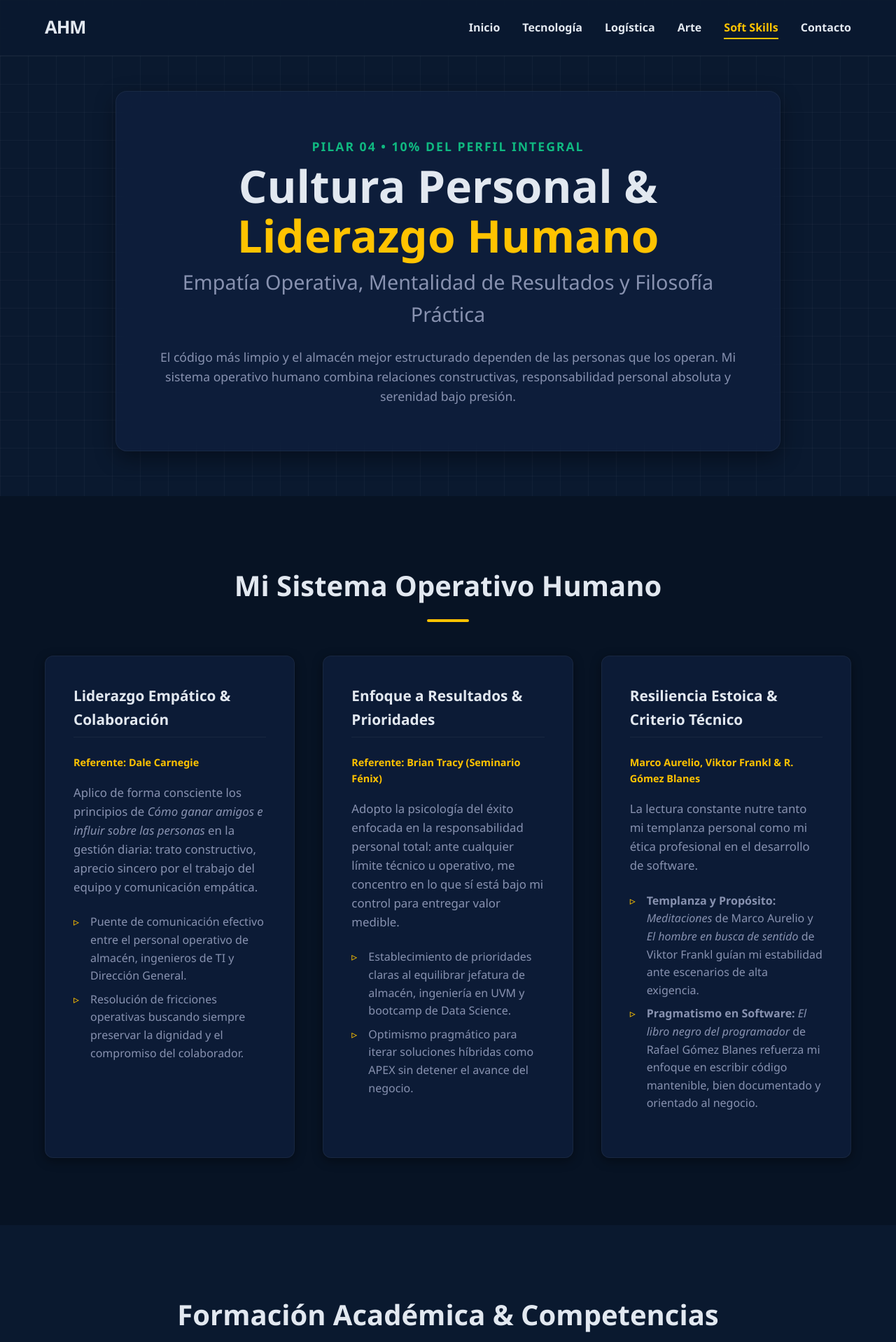
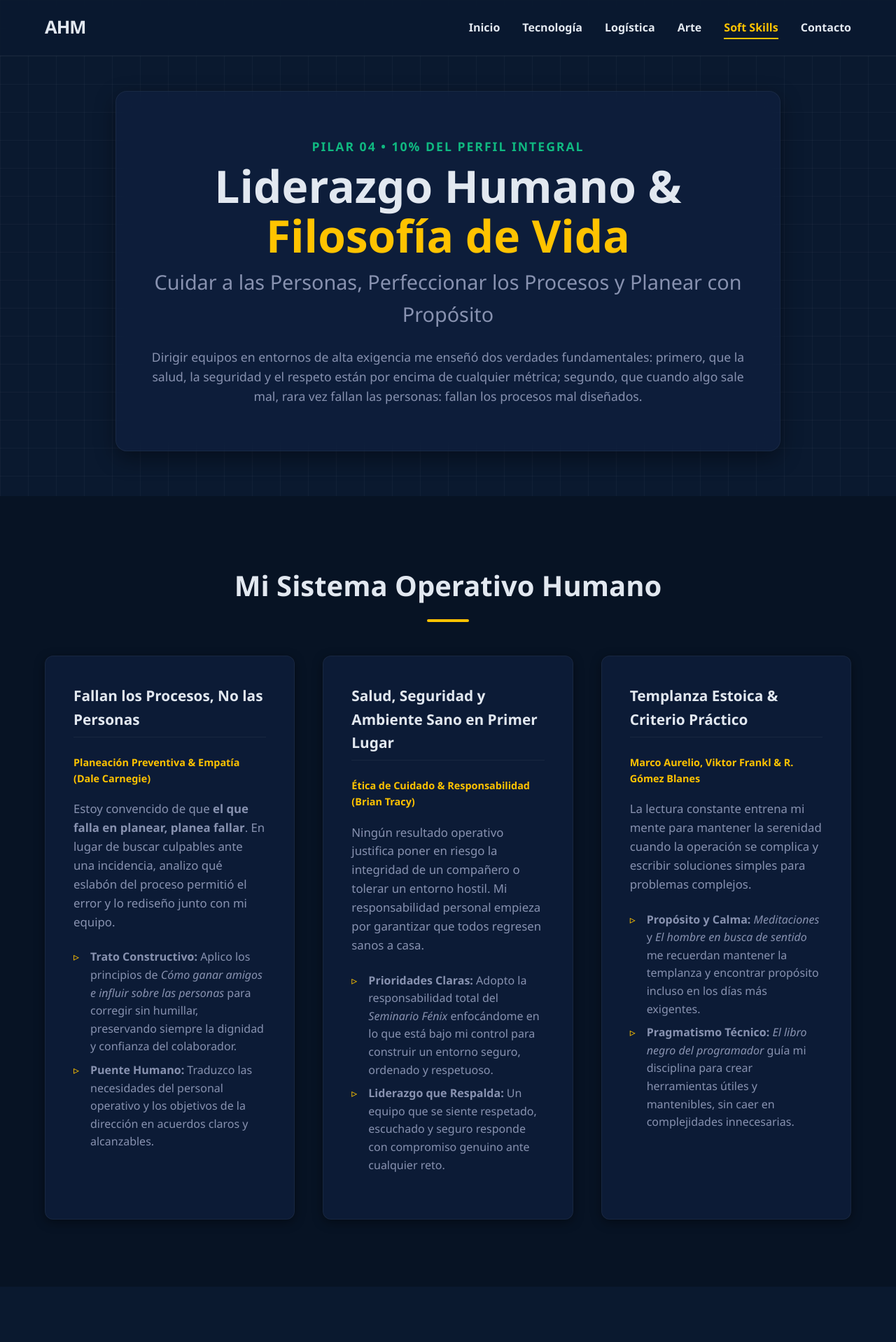
Before and after one commit to ale24hernan-ui/portafolio_ahm, a Flask app: page /softskills in a window 1280 px wide. Shown: the top 1918 px of the page at 70% size. Run offline with Flask 3, Linux system fonts and the light colour scheme; some libraries are stand-ins or nearby versions.

Commit message:
Actualizacion ahm mas humano 14/11/26

```diff
--- a/templates/softskills.html
+++ b/templates/softskills.html
@@ -2,7 +2,9 @@
 <!-- ¿Para qué?: Integrar la cuarta dimensión de tu perfil manteniendo la navegación unificada. -->
 {% extends 'base.html' %}
 
-{% block title %}Alejandro Monroy | 10% Soft Skills, Liderazgo & Cultura{% endblock %}
+<!-- ¿Por qué?: Ajustamos el título para destacar tu filosofía humana y de procesos. -->
+<!-- ¿Para qué?: Dejar claro desde la pestaña del navegador que aquí se muestra tu calidad como líder y persona. -->
+{% block title %}Alejandro Monroy | 10% Liderazgo Humano, Procesos & Cultura{% endblock %}
 
 {% block content %}
 <!-- ========================================= -->
@@ -11,20 +13,22 @@
 <section class="hero-section" style="min-height: 60vh; padding-top: 130px;">
     <div class="glass-panel" style="max-width: 950px;">
         <!-- ¿Por qué?: Usamos el color verde esmeralda (#10B981) asignado al 10% final del anillo. -->
-        <!-- ¿Para qué?: Representar crecimiento humano, empatía y ejecución equilibrada. -->
+        <!-- ¿Para qué?: Representar bienestar humano, empatía y liderazgo ético. -->
         <p style="color: #10B981; font-weight: 700; text-transform: uppercase; letter-spacing: 2px; margin-bottom: 0.5rem;">
             Pilar 04 • 10% del Perfil Integral
         </p>
-        <h1>Cultura Personal & <span>Liderazgo Humano</span></h1>
-        <h2>Empatía Operativa, Mentalidad de Resultados y Filosofía Práctica</h2>
+        <h1>Liderazgo Humano & <span>Filosofía de Vida</span></h1>
+        <h2>Cuidar a las Personas, Perfeccionar los Procesos y Planear con Propósito</h2>
+        <!-- ¿Por qué?: Incluimos tu aprendizaje central sobre los errores de proceso y el bienestar del equipo en el encabezado. -->
+        <!-- ¿Para qué?: Mostrar de inmediato tu madurez como líder ante cualquier persona que visite tu página. -->
         <p style="margin-bottom: 0;">
-            El código más limpio y el almacén mejor estructurado dependen de las personas que los operan. Mi sistema operativo humano combina relaciones constructivas, responsabilidad personal absoluta y serenidad bajo presión.
+            Dirigir equipos en entornos de alta exigencia me enseñó dos verdades fundamentales: primero, que la salud, la seguridad y el respeto están por encima de cualquier métrica; segundo, que cuando algo sale mal, rara vez fallan las personas: fallan los procesos mal diseñados.
         </p>
     </div>
 </section>
 
 <!-- ========================================= -->
-<!-- BLOQUE 1: PILARES DE FILOSOFÍA Y LECTURA  -->
+<!-- BLOQUE 1: PRINCIPIOS VIVOS DE LIDERAZGO   -->
 <!-- ========================================= -->
 <section class="skills-section bg-alt">
     <div class="section-container">
@@ -32,42 +36,48 @@
 
         <div class="detailed-cards-grid">
 
-            <!-- PILAR 1: DALE CARNEGIE -->
+            <!-- PILAR 1: PROCESOS SOBRE CULPAS + DALE CARNEGIE -->
+            <!-- ¿Por qué?: Fusionamos tu frase "el que falla en planear, planea fallar" con los principios de Dale Carnegie. -->
+            <!-- ¿Para qué?: Demostrar cómo aplicas la empatía no como teoría, sino diseñando sistemas que protegen a tu equipo del error. -->
             <article class="skill-category glass-panel-alt">
-                <h3>Liderazgo Empático & Colaboración</h3>
-                <p class="project-date">Referente: Dale Carnegie</p>
+                <h3>Fallan los Procesos, No las Personas</h3>
+                <p class="project-date">Planeación Preventiva & Empatía (Dale Carnegie)</p>
                 <p class="project-description">
-                    Aplico de forma consciente los principios de <em>Cómo ganar amigos e influir sobre las personas</em> en la gestión diaria: trato constructivo, aprecio sincero por el trabajo del equipo y comunicación empática.
+                    Estoy convencido de que <strong>el que falla en planear, planea fallar</strong>. En lugar de buscar culpables ante una incidencia, analizo qué eslabón del proceso permitió el error y lo rediseño junto con mi equipo.
                 </p>
                 <ul class="project-impact">
-                    <li>Puente de comunicación efectivo entre el personal operativo de almacén, ingenieros de TI y Dirección General.</li>
-                    <li>Resolución de fricciones operativas buscando siempre preservar la dignidad y el compromiso del colaborador.</li>
+                    <li><strong>Trato Constructivo:</strong> Aplico los principios de <em>Cómo ganar amigos e influir sobre las personas</em> para corregir sin humillar, preservando siempre la dignidad y confianza del colaborador.</li>
+                    <li><strong>Puente Humano:</strong> Traduzco las necesidades del personal operativo y los objetivos de la dirección en acuerdos claros y alcanzables.</li>
                 </ul>
             </article>
 
-            <!-- PILAR 2: BRIAN TRACY (SEMINARIO FÉNIX) -->
+            <!-- PILAR 2: SALUD, SEGURIDAD Y RESPETO PRIMERO -->
+            <!-- ¿Por qué?: Creamos una tarjeta dedicada exclusivamente a tu prioridad número uno: salud, seguridad y ambiente sano. -->
+            <!-- ¿Para qué?: Transmitir tus valores éticos y humanos a cualquier persona o empresa que quiera trabajar contigo. -->
             <article class="skill-category glass-panel-alt">
-                <h3>Enfoque a Resultados & Prioridades</h3>
-                <p class="project-date">Referente: Brian Tracy (Seminario Fénix)</p>
+                <h3>Salud, Seguridad y Ambiente Sano en Primer Lugar</h3>
+                <p class="project-date">Ética de Cuidado & Responsabilidad (Brian Tracy)</p>
                 <p class="project-description">
-                    Adopto la psicología del éxito enfocada en la responsabilidad personal total: ante cualquier límite técnico u operativo, me concentro en lo que sí está bajo mi control para entregar valor medible.
+                    Ningún resultado operativo justifica poner en riesgo la integridad de un compañero o tolerar un entorno hostil. Mi responsabilidad personal empieza por garantizar que todos regresen sanos a casa.
                 </p>
                 <ul class="project-impact">
-                    <li>Establecimiento de prioridades claras al equilibrar jefatura de almacén, ingeniería en UVM y bootcamp de Data Science.</li>
-                    <li>Optimismo pragmático para iterar soluciones híbridas como APEX sin detener el avance del negocio.</li>
+                    <li><strong>Prioridades Claras:</strong> Adopto la responsabilidad total del <em>Seminario Fénix</em> enfocándome en lo que está bajo mi control para construir un entorno seguro, ordenado y respetuoso.</li>
+                    <li><strong>Liderazgo que Respalda:</strong> Un equipo que se siente respetado, escuchado y seguro responde con compromiso genuino ante cualquier reto.</li>
                 </ul>
             </article>
 
             <!-- PILAR 3: ESTOICISMO, SENTIDO Y CRITERIO INGENIERIL -->
+            <!-- ¿Por qué?: Conservamos tus referentes literarios conectándolos con tu templanza para resolver problemas. -->
+            <!-- ¿Para qué?: Mostrar la base intelectual que sostiene tu calma bajo presión. -->
             <article class="skill-category glass-panel-alt">
-                <h3>Resiliencia Estoica & Criterio Técnico</h3>
+                <h3>Templanza Estoica & Criterio Práctico</h3>
                 <p class="project-date">Marco Aurelio, Viktor Frankl & R. Gómez Blanes</p>
                 <p class="project-description">
-                    La lectura constante nutre tanto mi templanza personal como mi ética profesional en el desarrollo de software.
+                    La lectura constante entrena mi mente para mantener la serenidad cuando la operación se complica y escribir soluciones simples para problemas complejos.
                 </p>
                 <ul class="project-impact">
-                    <li><strong>Templanza y Propósito:</strong> <em>Meditaciones</em> de Marco Aurelio y <em>El hombre en busca de sentido</em> de Viktor Frankl guían mi estabilidad ante escenarios de alta exigencia.</li>
-                    <li><strong>Pragmatismo en Software:</strong> <em>El libro negro del programador</em> de Rafael Gómez Blanes refuerza mi enfoque en escribir código mantenible, bien documentado y orientado al negocio.</li>
+                    <li><strong>Propósito y Calma:</strong> <em>Meditaciones</em> y <em>El hombre en busca de sentido</em> me recuerdan mantener la templanza y encontrar propósito incluso en los días más exigentes.</li>
+                    <li><strong>Pragmatismo Técnico:</strong> <em>El libro negro del programador</em> guía mi disciplina para crear herramientas útiles y mantenibles, sin caer en complejidades innecesarias.</li>
                 </ul>
             </article>
 
@@ -84,12 +94,12 @@
 
         <div class="detailed-cards-grid">
 
-            <!-- UVM INGENIERÍA -->
+            <!-- UVM INGENIERÍA Y TRIPLETEN -->
             <article class="skill-category glass-panel-alt">
-                <h3>Ingeniería en Diseño de Software y Redes</h3>
-                <p class="project-date">Universidad del Valle de México (UVM)</p>
+                <h3>Ingeniería de Software & Ciencia de Datos</h3>
+                <p class="project-date">Universidad del Valle de México (UVM) • TripleTen</p>
                 <p class="project-description">
-                    Formación universitaria enfocada en arquitectura de sistemas, redes de computadoras y ciclo de vida del software, complementada con el Bootcamp de Ciencia de Datos en TripleTen (meta marzo 2027).
+                    Estudio la Licenciatura en Ingeniería en Diseño de Software y Redes en la UVM y el Bootcamp de Ciencia de Datos en TripleTen (meta marzo 2027) mientras lidero operaciones a tiempo completo: una muestra de disciplina y amor por el aprendizaje continuo.
                 </p>
                 <div class="tech-stack-tags">
                     <span class="tag">Ingeniería de Software</span>
@@ -100,10 +110,10 @@
 
             <!-- CERTIFICADOS DE SOFT SKILLS E IA -->
             <article class="skill-category glass-panel-alt">
-                <h3>Certificaciones en Habilidades Blandas e IA</h3>
+                <h3>Acreditaciones en Empatía, Transformación e IA</h3>
                 <p class="project-date">UVM • Santander / Iberotech • Salesforce</p>
                 <p class="project-description">
-                    Acreditaciones formales que respaldan la integración entre el liderazgo humano y la adopción de nuevas tecnologías.
+                    Certificaciones que formalizan mi vocación por unir el entendimiento humano con las herramientas tecnológicas del futuro.
                 </p>
                 <ul class="project-impact">
                     <li>Certificados de competencias UVM en <strong>Empatía</strong>, <strong>Transformación</strong> y <strong>Resolución de Problemas</strong>.</li>
@@ -116,9 +126,9 @@
         <!-- LLAMADO A LA ACCIÓN FINAL CON CHISPAS -->
         <div style="text-align: center; margin-top: 4rem;">
             <p style="color: var(--text-muted); margin-bottom: 1.5rem; font-size: 1.1rem;">
-                ¿Buscas un perfil que comprenda tanto la lógica del código como la realidad operativa y humana del negocio?
+                ¿Quieres conectar con alguien que entiende que detrás de cada proceso y cada línea de código siempre hay personas?
             </p>
-            <a href="https://wa.me/5219987671050?text=Hola%20Alejandro,%20revisé%20las%204%20dimensiones%20de%20tu%20portafolio%20y%20me%20gustaría%20conversar%20contigo."
+            <a href="https://wa.me/5219987671050?text=Hola%20Alejandro,%20me%20identifiqué%20mucho%20con%20tu%20filosofía%20de%20trabajo%20y%20me%20gustaría%20conversar%20contigo."
                class="btn btn-primary btn-contacto-animado">
                Iniciar Conversación por WhatsApp
             </a>
```
Also changed, not shown: templates/logistica.html (+57 -44 lines), templates/tecnologia.html (+34 -39 lines).
